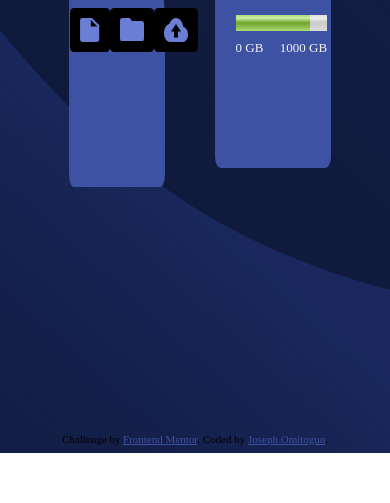
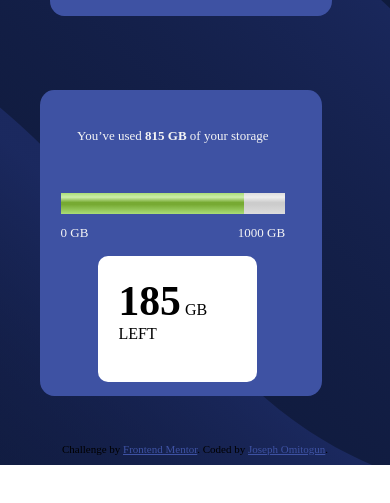
Before and after one commit to Seyijo/C-Users-AVATAR---PC-Desktop-HTML-fylo-data-sfylo-data-storage-component-mas, a plain HTML site: page index.html in a window 390 px wide. Shown: the part 335-838 px from the top of the page. Drawn offline with Linux system fonts and the light colour scheme; a web font is replaced by a local one.

Commit message:
updated index and styles

```diff
--- a/index.html
+++ b/index.html
@@ -18,6 +18,7 @@
     <!-- Feel free to remove these styles or customise in your own stylesheet 👍 -->
     <style>
       .attribution {
+        margin:10px;
         font-size: 11px;
         text-align: center;
       }
@@ -49,7 +50,7 @@
         </div>
       </div>
     </div>
-
+    <div class="remain"> <span>185</span> GB LEFT</div>
     <div class="attribution">
       Challenge by
       <a href="https://www.frontendmentor.io?ref=challenge" target="_blank"
--- a/styles.css
+++ b/styles.css
@@ -1,3 +1,4 @@
+@import url(https://fonts.google.com/specimen/Raleway);
 body {
     background-image: url(./images/bg-desktop.svg);
     background-repeat: no-repeat;
@@ -22,6 +23,7 @@ body {
     border-radius: 5% 40% 5% 5%;
     display: flex;
     flex-direction: column;
+    font-style: Raleway;
   }
   .bar {
     height: 30%;
@@ -33,6 +35,7 @@ body {
     color: whitesmoke;
     display: flex;
     flex-direction: column;
+    font-style: Raleway;
   }
   .holder {
     height: 70%;
@@ -67,7 +70,22 @@ body {
     padding: 10px;
     border-radius: 10%;
   }
-  @media only screen and(max-width:375px) {
+  .remain{
+    width:10%;
+    height:10%;
+    padding:10px;
+    position: absolute;
+    top:20%;
+    left:60%;
+    background-color: white;
+    border: 1px solid transparent;
+    border-radius:  10% 10% 0 10% ;
+  }
+  .remain span{
+    font-weight: bold;
+    font-size: 2.5em;
+  }
+  @media(max-width:765px) {
     body {
       background-image: url(./images/bg-mobile.svg);
       background-repeat: no-repeat;
@@ -82,4 +100,73 @@ body {
       flex-direction: column;
       justify-content: safe;
     }
+    .fylo {
+      height: 40%;
+      width: 80%;
+      border: 1px transparent solid;
+      background-color: hsl(228, 45%, 44%);
+      border-radius: 5% 40% 5% 5%;
+      display: flex;
+      flex-direction: column;
+    }
+    .bar {
+      height: 40%;
+      width: 80%;
+      margin: auto 20px;
+      border: 1px transparent solid;
+      background-color: hsl(228, 45%, 44%);
+      border-radius: 5%;
+      color: whitesmoke;
+      display: flex;
+      flex-direction: column;
+    }
+    .holder {
+      height: 70%;
+    }
+    .gauge {
+      width: 80%;
+      margin: auto 20px;
+      border-radius: 10%;
+      height: 20%;
+    }
+    .bar p {
+      width: 80%;
+      margin: auto 20px;
+      font-size: small;
+      text-align: center;
+    }
+    p.gb {
+      display: flex;
+      justify-content: space-between;
+    }
+    .logo {
+      display: flex;
+      justify-content: center;
+      width: 80%;
+    }
+    .photos {
+      display: flex;
+      justify-content: space-around;
+    }
+    .photos img {
+      background-color: black;
+      padding: 10px;
+      border-radius: 10%;
+    }
+    .remain{
+      width:30%;
+      height:10%;
+      padding:20px;
+      position: absolute;
+      top:70%;
+      left:25%;
+      background-color: white;
+      border: 1px solid transparent;
+      border-radius: 10px;
+
+    }
+    .remain span{
+      font-weight: bold;
+      font-size: 2.6em;
+    }
   }
```
